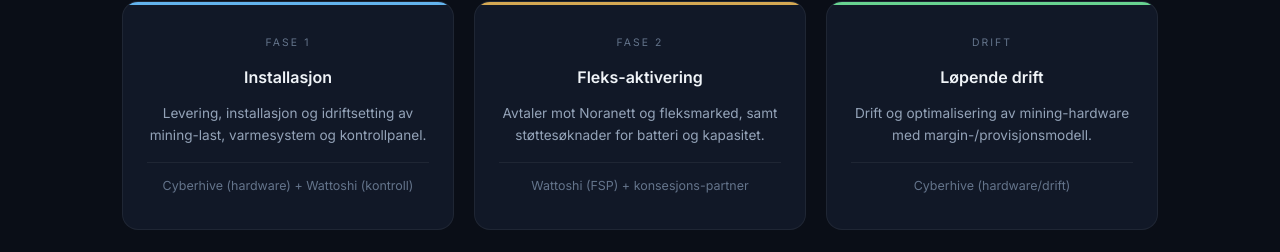
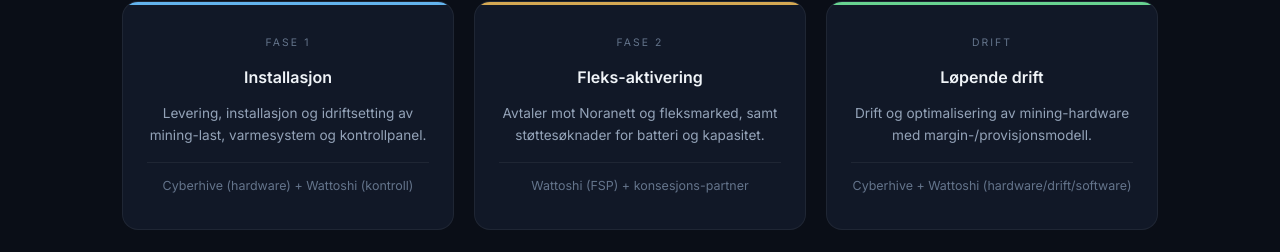
Before and after one commit to WattoshiAS/Kompani-lofoten, a plain HTML site: page index.html in a window 1280 px wide. Shown: the part 5079-5331 px from the top of the page. Drawn offline with nearby package versions, Linux system fonts and the light colour scheme; a web font is replaced by a local one.

Commit message:
Add files via upload

```diff
--- a/index.html
+++ b/index.html
@@ -931,7 +931,7 @@
       <div class="mc-phase">Drift</div>
       <h4>Løpende drift</h4>
       <p>Drift og optimalisering av mining-hardware med margin-/provisjonsmodell.</p>
-      <div class="mc-parties">Cyberhive (hardware/drift)</div>
+      <div class="mc-parties">Cyberhive + Wattoshi (hardware/drift/software)</div>
     </div>
   </div>
 </section>
```
